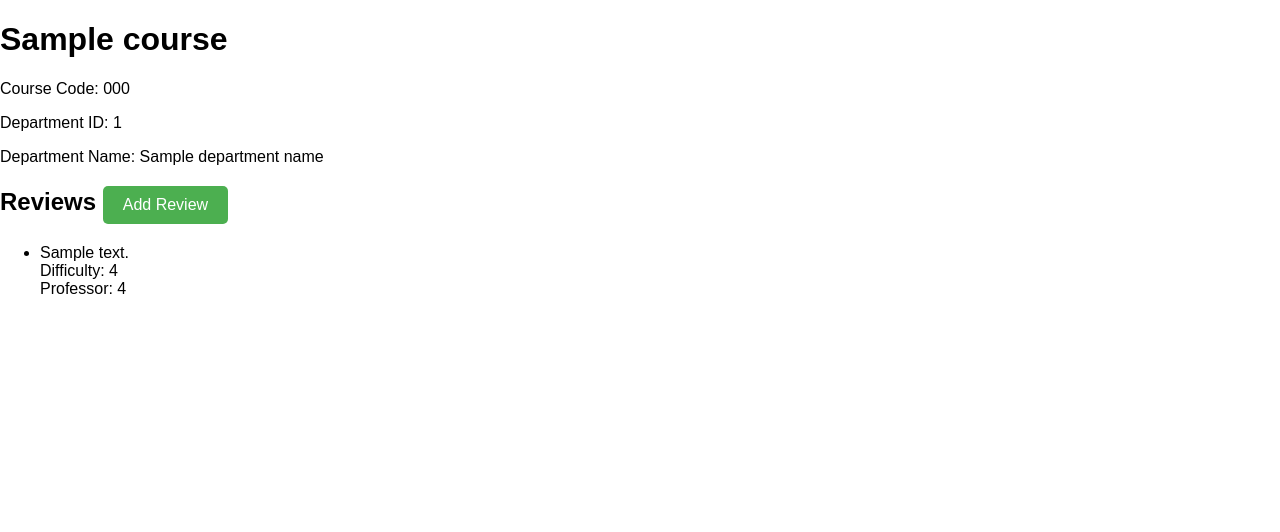
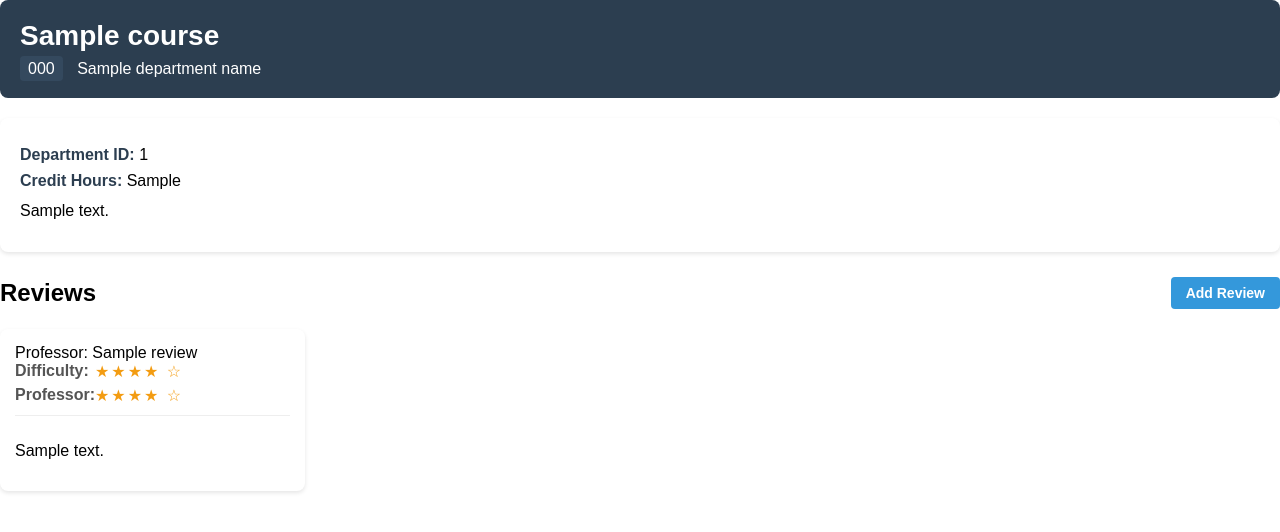
Before and after one commit to nickbuida/coursereviewapp, a Flask app: template src/templates/course_detail.html in a window 1280 px wide. Shown: the top 532 px of the page. Run offline with Flask 3, Linux system fonts and the light colour scheme; the template is opened without the code that fills it: most values are stand-ins (such as "Sample title", 1, 10 or a date in 2020).

Commit message:
Added styling

```diff
--- a/main.py
+++ b/main.py
@@ -30,39 +30,66 @@ def courses():
 def course_detail(course_code):
     with get_db_connection() as conn:
         course = conn.execute('SELECT * FROM courses WHERE course_code = ?', (course_code,)).fetchone()
-        reviews = conn.execute('SELECT * FROM reviews WHERE course_code = ?', (course_code,)).fetchall()
 
-        if course:
-            department = conn.execute('SELECT department_name FROM departments WHERE department_id = ?', (course['department_id'],)).fetchone()
-            department_name = department['department_name'] if department else "Unknown Department"
-
-            for review in reviews:
-                professor = conn.execute('SELECT professor_name FROM professors WHERE professor_id = ?', (review['professor_rating'],)).fetchone()
-                professor_name = professor['professor_name'] if professor else "Unknown Professor"
-                review['professor_name'] = professor_name
-        else:
+        if not course:
             abort(404)
 
+        # Get department name
+        department = conn.execute('SELECT department_name FROM departments WHERE department_id = ?',
+                                 (course['department_id'],)).fetchone()
+        department_name = department['department_name'] if department else "Unknown Department"
 
+        # Get reviews with professor names
+        reviews = conn.execute('''
+            SELECT r.*, p.name as professor_name
+            FROM reviews r
+            LEFT JOIN professors p ON r.professor_id = p.professor_id
+            WHERE r.course_code = ?
+        ''', (course_code,)).fetchall()
 
-    return render_template('course_detail.html', course=course, reviews=reviews, department_name=department_name)
+    return render_template('course_detail.html',
+                          course=course,
+                          reviews=reviews,
+                          department_name=department_name)
 
 @app.route('/course/<course_code>/add_review', methods=('GET', 'POST'))
 def add_review(course_code):
-    if request.method == 'POST':
-        with get_db_connection() as conn:
+    with get_db_connection() as conn:
+        # Get course details
+        course = conn.execute('SELECT * FROM courses WHERE course_code = ?',
+                             (course_code,)).fetchone()
+
+        if not course:
+            abort(404)
+
+        # Get professors who teach this course
+        professors = conn.execute('''
+            SELECT p.professor_id, p.name
+            FROM professors p
+            JOIN course_professors cp ON p.professor_id = cp.professor_id
+            WHERE cp.course_code = ?
+        ''', (course_code,)).fetchall()
+
+        if request.method == 'POST':
             comments = request.form['comments']
             difficulty_rating = request.form['difficulty_rating']
-            professor_id = request.form['professor_rating']
-            professor = conn.execute('SELECT professor_name FROM professors WHERE professor_id = ?', (professor_id,)).fetchone()
-            professor_name = professor['professor_name'] if professor else "Unknown Professor"
+            professor_rating = request.form['professor_rating']
+            professor_id = request.form['professor_id']
 
-            conn.execute('INSERT INTO reviews (course_code, student_id, comments, difficulty_rating, professor_name) VALUES (?, ?, ?, ?, ?)',
-                         (course_code, 1, comments, difficulty_rating, professor_name))
+            # Insert review with professor_id
+            conn.execute('''
+                INSERT INTO reviews (course_code, student_id, professor_id, comments,
+                                   difficulty_rating, professor_rating)
+                VALUES (?, ?, ?, ?, ?, ?)
+            ''', (course_code, 1, professor_id, comments, difficulty_rating, professor_rating))
+
             conn.commit()
             return redirect(url_for('course_detail', course_code=course_code))
 
-    return render_template('add_review.html')
+    return render_template('add_review.html',
+                          course_code=course_code,
+                          course_name=course['course_name'],
+                          professors=professors)
 
 
 
--- a/schema.sql
+++ b/schema.sql
@@ -32,12 +32,14 @@ CREATE TABLE courses (
 CREATE TABLE reviews (
     review_id INTEGER PRIMARY KEY AUTOINCREMENT,
     student_id INTEGER NOT NULL,
+    professor_id INTEGER,
     course_code TEXT NOT NULL,
     difficulty_rating REAL CHECK (difficulty_rating BETWEEN 0 AND 10),
     professor_rating INTEGER,
     comments TEXT,
     FOREIGN KEY (student_id) REFERENCES students(student_id),
-    FOREIGN KEY (course_code) REFERENCES courses(course_code)
+    FOREIGN KEY (course_code) REFERENCES courses(course_code),
+    FOREIGN KEY (professor_id) REFERENCES professors(professor_id)
 );
 
 -- Table: performance
--- a/src/templates/course_detail.html
+++ b/src/templates/course_detail.html
@@ -1,23 +1,175 @@
 {% extends 'base.html' %}
 
 {% block content %}
+<div class="course-header">
     <h1>{{ course['course_name'] }}</h1>
-<p>Course Code: {{ course['course_code'] }}</p>
-<p>Department ID: {{ course['department_id'] }}</p>
-<p>Department Name: {{ department_name }}</p>
+    <div class="course-meta">
+        <span class="course-code">{{ course['course_code'] }}</span>
+        <span class="department">{{ department_name }}</span>
+    </div>
+</div>
 
-<h2>Reviews <a href="/course/{{course['course_code']}}/add_review"><button>Add Review</button></a></h2>
+<div class="course-details">
+    <div class="course-info">
+        <p><strong>Department ID:</strong> {{ course['department_id'] }}</p>
+        {% if course['credit_hours'] %}<p><strong>Credit Hours:</strong> {{ course['credit_hours'] }}</p>{% endif %}
+        {% if course['description'] %}<p class="description">{{ course['description'] }}</p>{% endif %}
+    </div>
+</div>
+
+<div class="reviews-section">
+    <h2>Reviews <a href="/course/{{course['course_code']}}/add_review" class="add-review-btn">Add Review</a></h2>
+
     {% if reviews %}
-<ul>
+    <div class="reviews-list">
         {% for review in reviews %}
-    <li>
-        {{ review['comments'] }}<br>
-        Difficulty: {{ review['difficulty_rating'] }}<br>
-        Professor: {{ review['professor_rating'] }}
-    </li>
+        <div class="review-card">
+            <div class="review-meta">
+                <span class="professor-name">Professor: {{ review['professor_name'] or 'Unknown' }}</span>
+            </div>
+            <div class="review-ratings">
+                <div class="rating"><span>Difficulty:</span>
+                    <div class="stars">
+                        {% for i in range(review['difficulty_rating']|int) %}★{% endfor %}
+                        {% for i in range(5 - review['difficulty_rating']|int) %}☆{% endfor %}
+                    </div>
+                </div>
+                <div class="rating"><span>Professor:</span>
+                    <div class="stars">
+                        {% for i in range(review['professor_rating']|int) %}★{% endfor %}
+                        {% for i in range(5 - review['professor_rating']|int) %}☆{% endfor %}
+                    </div>
+                </div>
+            </div>
+            <div class="review-comments">
+                <p>{{ review['comments'] }}</p>
+            </div>
+        </div>
         {% endfor %}
-</ul>
+    </div>
     {% else %}
-<p>No Reviews Yet</p>
+    <p class="no-reviews">No Reviews Yet</p>
     {% endif %}
+</div>
+
+<style>
+    /* Course header styling */
+    .course-header {
+        background-color: #2c3e50;
+        color: white;
+        padding: 20px;
+        border-radius: 8px;
+        margin-bottom: 20px;
+    }
+
+    .course-header h1 {
+        margin: 0;
+        font-size: 28px;
+    }
+
+    .course-meta {
+        margin-top: 8px;
+        font-size: 16px;
+    }
+
+    .course-code {
+        background-color: #34495e;
+        padding: 4px 8px;
+        border-radius: 4px;
+        margin-right: 10px;
+    }
+
+    /* Course details */
+    .course-details {
+        background-color: white;
+        border-radius: 8px;
+        padding: 20px;
+        margin-bottom: 25px;
+        box-shadow: 0 2px 4px rgba(0,0,0,0.1);
+    }
+
+    .course-info p {
+        margin: 8px 0;
+    }
+
+    .course-info strong {
+        color: #2c3e50;
+    }
+
+    .description {
+        margin-top: 15px;
+        line-height: 1.6;
+    }
+
+    /* Reviews section */
+    .reviews-section h2 {
+        display: flex;
+        justify-content: space-between;
+        align-items: center;
+        margin-bottom: 20px;
+    }
+
+    .add-review-btn {
+        display: inline-block;
+        background-color: #3498db;
+        color: white;
+        padding: 8px 15px;
+        border-radius: 4px;
+        text-decoration: none;
+        font-size: 14px;
+        transition: background-color 0.3s;
+    }
+
+    .add-review-btn:hover {
+        background-color: #2980b9;
+    }
+
+    /* Review cards */
+    .reviews-list {
+        display: grid;
+        grid-template-columns: repeat(auto-fill, minmax(300px, 1fr));
+        gap: 20px;
+    }
+
+    .review-card {
+        background-color: white;
+        border-radius: 8px;
+        padding: 15px;
+        box-shadow: 0 2px 4px rgba(0,0,0,0.1);
+    }
+
+    .review-ratings {
+        margin-bottom: 10px;
+    }
+
+    .rating {
+        display: flex;
+        align-items: center;
+        margin-bottom: 5px;
+    }
+
+    .rating span {
+        width: 80px;
+        font-weight: bold;
+        color: #555;
+    }
+
+    .stars {
+        color: #f39c12;
+        letter-spacing: 2px;
+    }
+
+    .review-comments {
+        padding-top: 10px;
+        border-top: 1px solid #eee;
+    }
+
+    .no-reviews {
+        text-align: center;
+        padding: 30px;
+        background-color: #f8f9fa;
+        border-radius: 8px;
+        color: #6c757d;
+    }
+</style>
 {% endblock %}
```
Also changed, not shown: src/templates/add_review.html (+88 -28 lines), database.db. Lines whose indentation alone changed are shown as unchanged.
